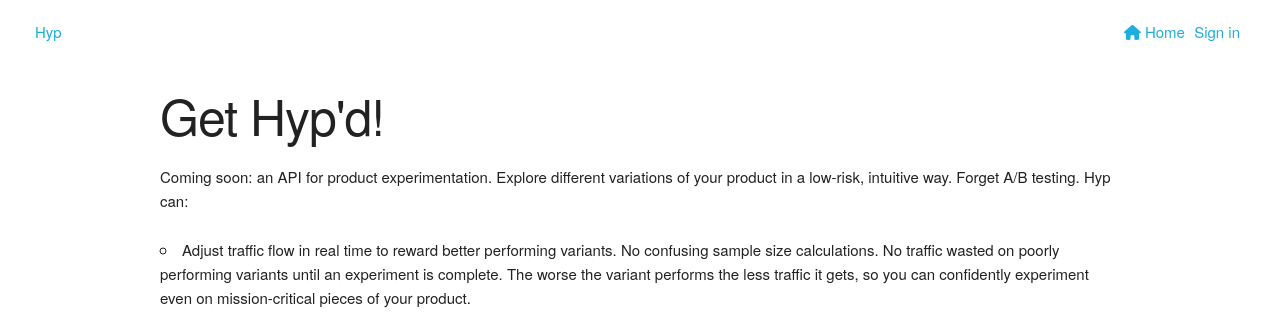
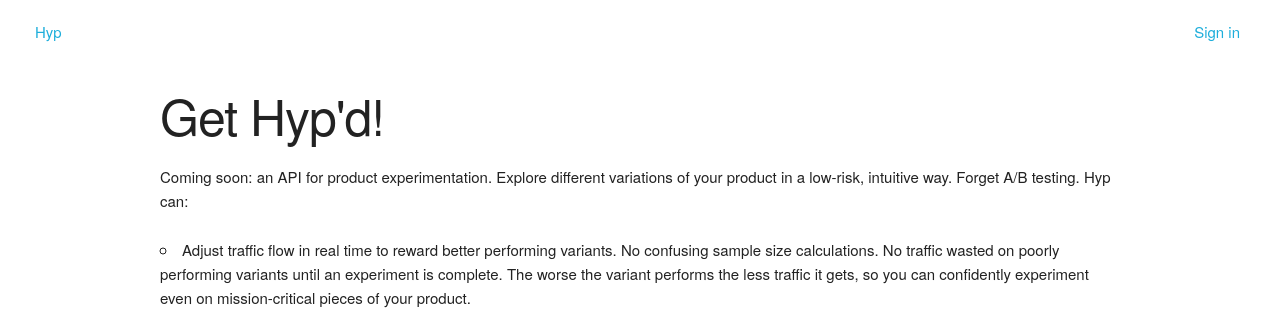
Before and after one commit to Murphydbuffalo/hyp2, a Django app: page / in a window 1280 px wide. Shown: the top 312 px of the page. Run offline with Django 3.2, Linux system fonts and the light colour scheme; some libraries are stand-ins or nearby versions.

Commit message:
Simpler landing page nav

```diff
--- a/web/hyp/static/css/application.css
+++ b/web/hyp/static/css/application.css
@@ -36,6 +36,6 @@ navbar.horizontal {
   justify-content: space-between;
 }
 
-navbar.horizontal .links a {
+navbar.horizontal a {
   margin-right: 5px;
 }
--- a/web/hyp/templates/hyp/layout.html
+++ b/web/hyp/templates/hyp/layout.html
@@ -28,13 +28,11 @@
 
 <body>
   <navbar class="horizontal">
-    <a class="logo" href="/">Hyp</a>
+    <a class="logo" href={% url "home" %}>
+      Hyp
+    </a>
 
-    <div class="links">
-      <a href={% url "home" %}>
-        <i class="fas fa-home"></i> Home
-      </a>
-
+    <div class="auth">
       {% if user.is_authenticated %}
         <a href={% url "profile" %}>
           <i class="fas fa-user"></i> Profile
```
